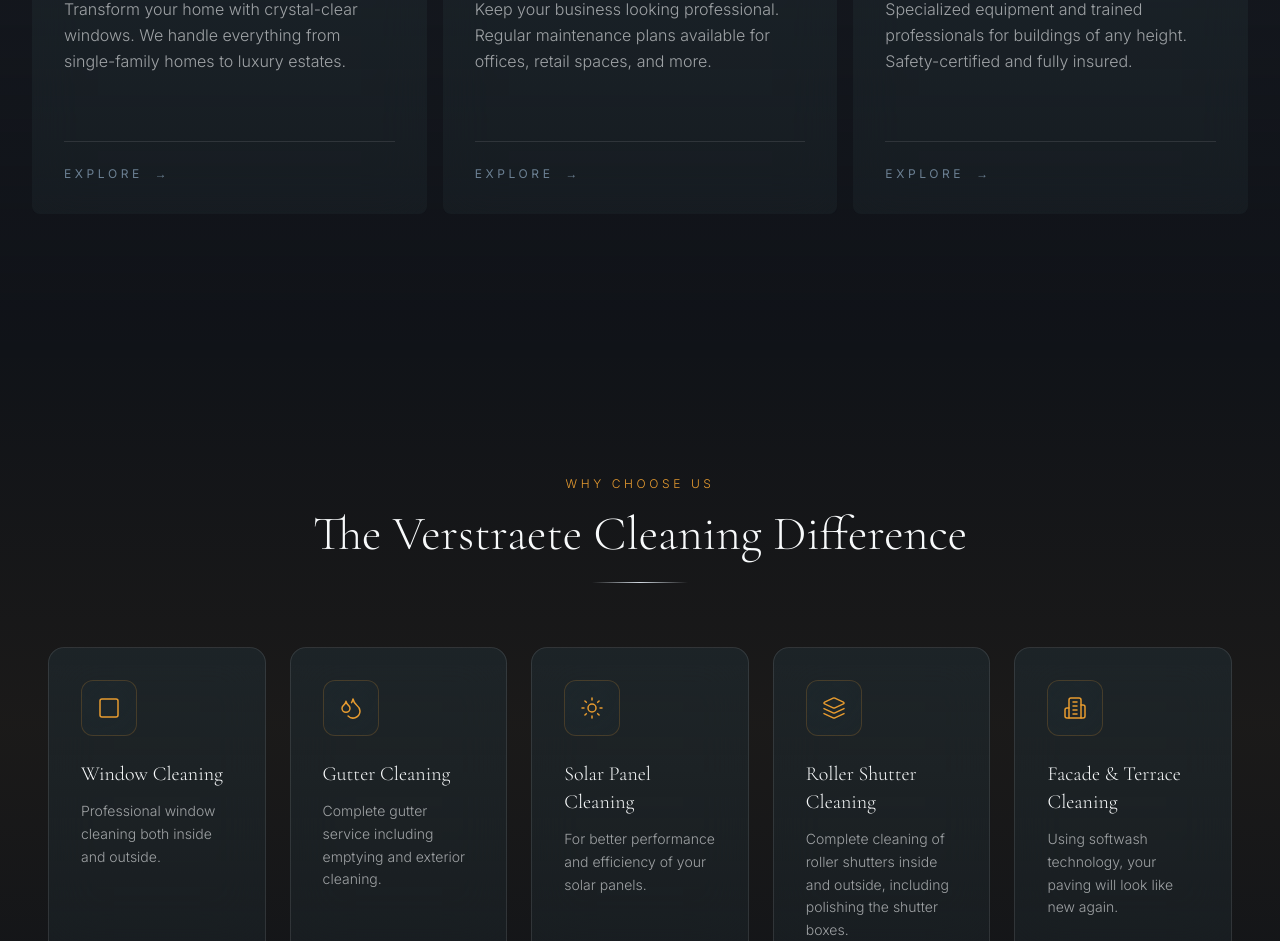
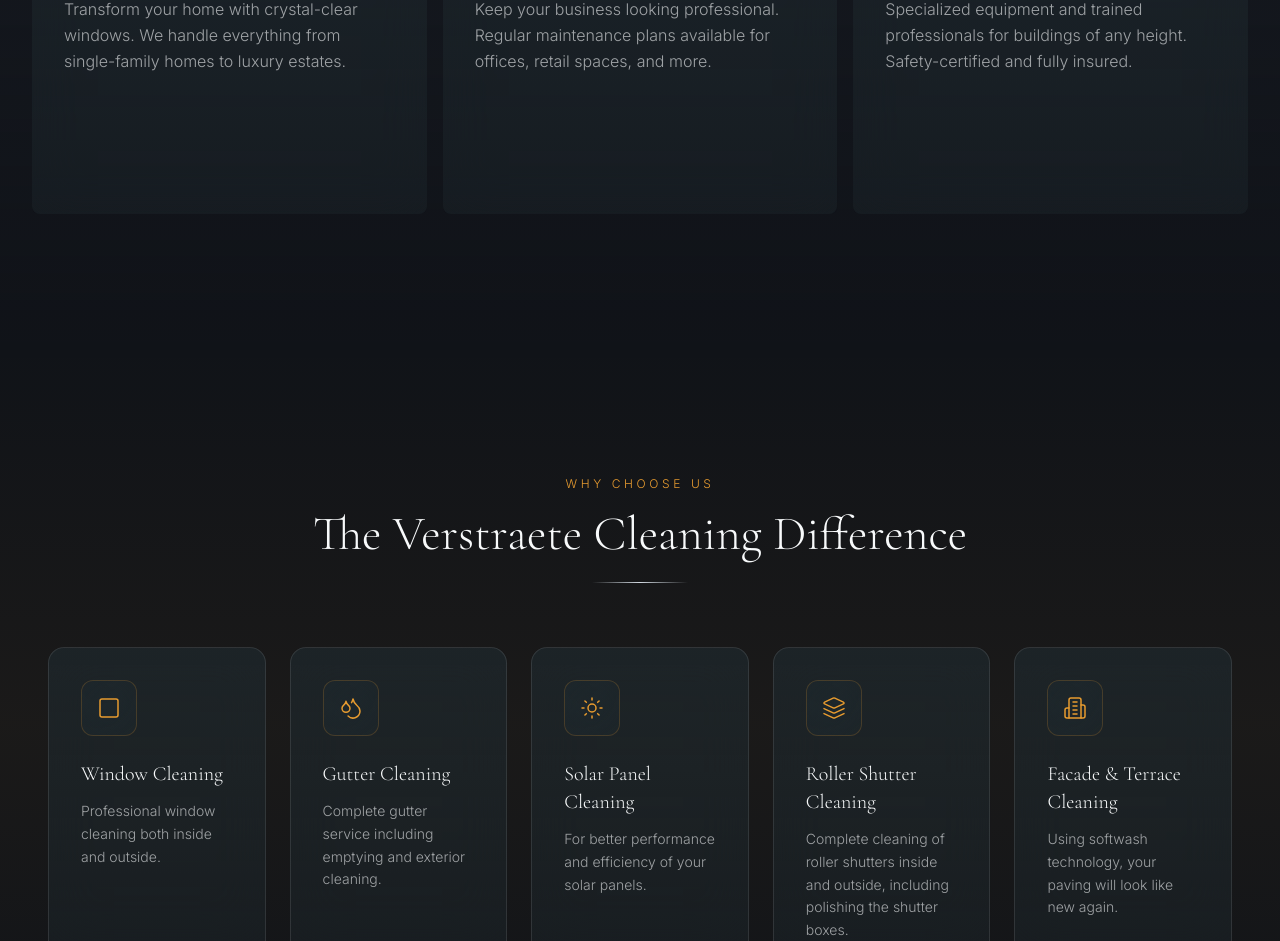
Before and after one commit to Mejrifx/window-cleaning-main, a React (Vite) app: page / in a window 1280 px wide. Shown: the part 1314-2255 px from the top of the page. Built offline with nearby package versions, Linux system fonts and the light colour scheme; the HTML template or start-up script is replaced by a standard one.

Commit message:
Remove Explore/ontdek button from service cards, keep hover effects

```diff
--- a/src/components/ServiceCards.tsx
+++ b/src/components/ServiceCards.tsx
@@ -97,20 +97,6 @@
                   <p className="text-frost/60 font-light leading-relaxed flex-grow">
                     {service.description}
                   </p>
-
-                  {/* Bottom line */}
-                  <div className="mt-8 pt-6 border-t border-frost/10">
-                    <span className="text-xs tracking-[0.3em] text-chrome-dim uppercase group-hover:text-chrome transition-colors duration-500 flex items-center gap-3">
-                      {t.explore}
-                      <motion.span
-                        className="inline-block"
-                        initial={{ x: 0 }}
-                        whileHover={{ x: 5 }}
-                      >
-                        →
-                      </motion.span>
-                    </span>
-                  </div>
                 </div>
 
                 {/* Edge highlight */}
--- a/src/lib/i18n.ts
+++ b/src/lib/i18n.ts
@@ -32,7 +32,6 @@
   highRiseTitle: string;
   highRiseSubtitle: string;
   highRiseDesc: string;
-  explore: string;
 
   // Why Choose Us
   whyChooseUsTitle: string;
@@ -147,7 +146,6 @@
     highRiseTitle: 'High-Rise',
     highRiseSubtitle: 'Architectural Monuments',
     highRiseDesc: 'Specialized equipment and trained professionals for buildings of any height. Safety-certified and fully insured.',
-    explore: 'Explore',
 
     whyChooseUsTitle: 'Why Choose Us',
     whyChooseUsSubtitle: 'The Verstraete Cleaning Difference',
@@ -251,7 +249,6 @@
     highRiseTitle: 'Vakantieparken',
     highRiseSubtitle: 'Van vakantiehuizen tot chalets.',
     highRiseDesc: 'Voor al uw (zomer) klussen staan we ook voor u klaar.',
-    explore: 'Ontdek',
 
     whyChooseUsTitle: 'Wij leveren de volgende services',
     whyChooseUsSubtitle: 'Het Verstraete Cleaning Verschil',
```
